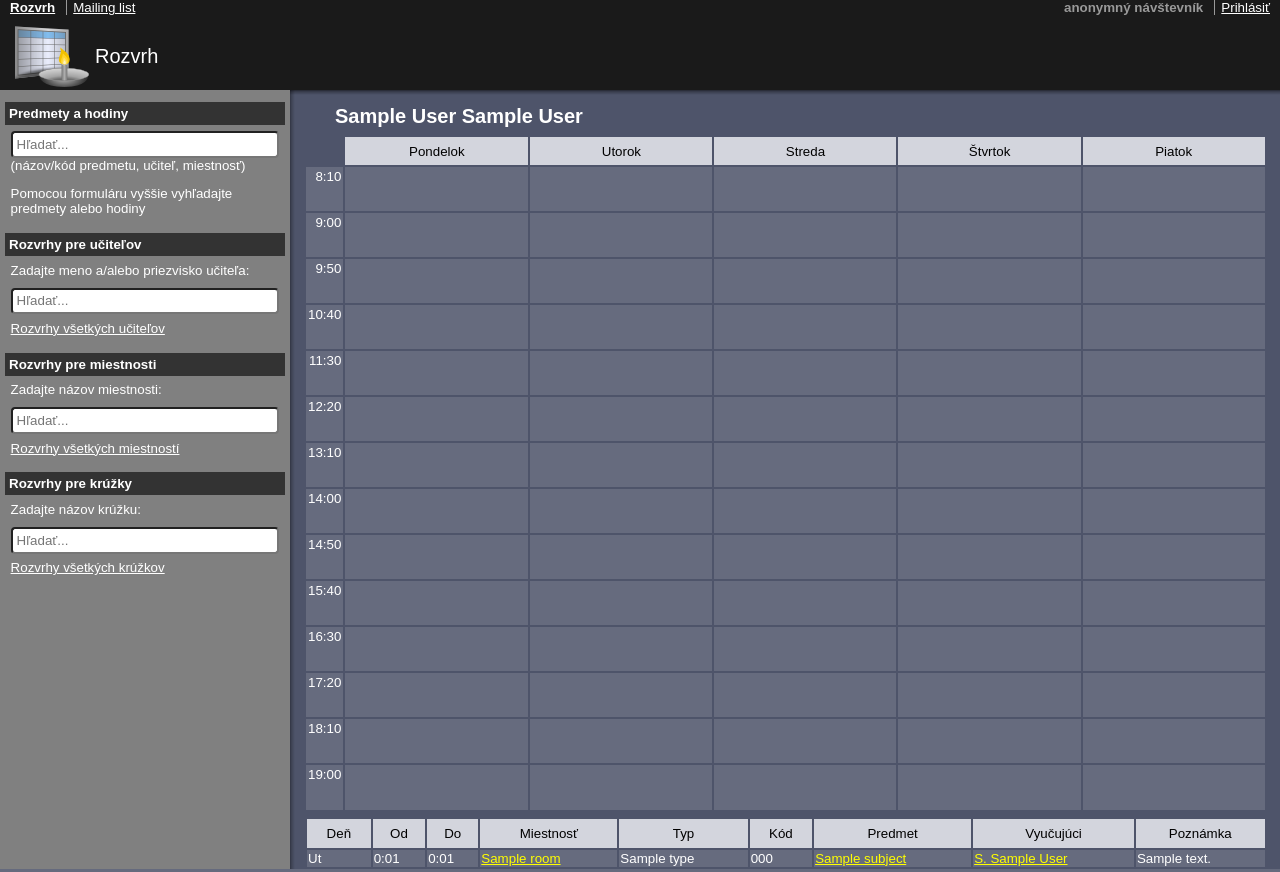
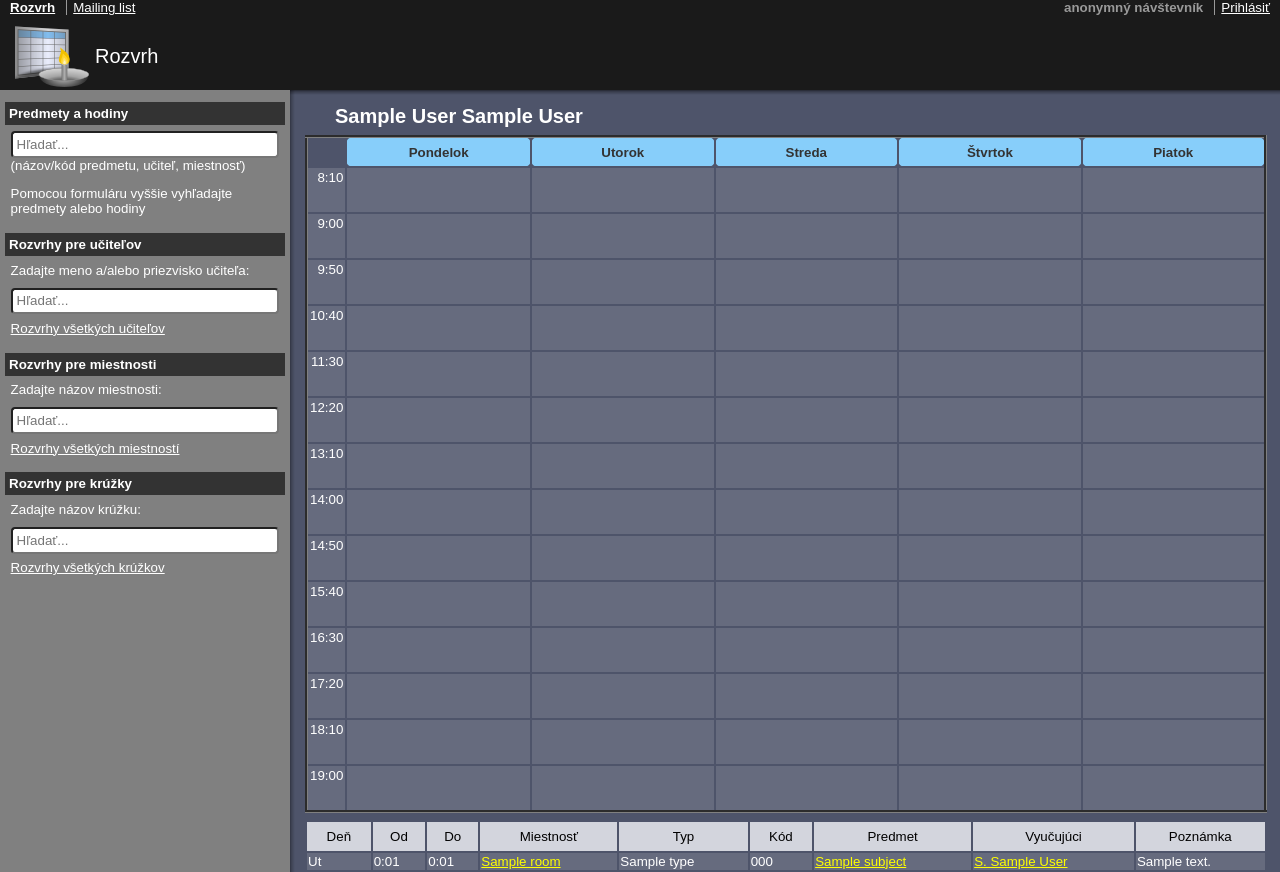
Before and after one commit to danshaman05/candle2, a Flask app: a page that uses candle/templates/base.html in a window 1280 px wide. Run offline with Flask 2, Linux system fonts and the light colour scheme; tables that the repository leaves empty hold one stand-in row (values such as "Sample post"); parts of the project's set-up code (start-up, migrations or seed data) failed here and were passed over; some libraries are stand-ins or nearby versions.

Commit message:
CSS: timetable layout looks more modern
Added border-radius to lesson-cells, changed background-color of table header, and more...

```diff
--- a/candle/static/css/dark.css
+++ b/candle/static/css/dark.css
@@ -124,8 +124,8 @@ ul.vysledky_hladania li {
 }
 
 #rozvrh th {
-    background: #D3D5DD;
-    color: black;
+    background-color: lightskyblue;
+    color: #333333;
     border-color: #4E546A;
 }
 
--- a/candle/static/css/main.css
+++ b/candle/static/css/main.css
@@ -375,6 +375,7 @@ ul.vysledky_hladania li+li {
 #rozvrh {
     border-collapse: collapse;
     width: 100%;
+    border-style: groove;
 }
 
 #rozvrh tr.startTimeHeader {
@@ -383,9 +384,10 @@ ul.vysledky_hladania li+li {
 
 #rozvrh th {
     padding: 0.5em;
-    font-weight: normal;
+    font-weight: bold;
     width: 20%;
     border: 2px solid;
+    border-radius: 7px;
 }
 
 #rozvrh td {
@@ -429,6 +431,7 @@ ul.vysledky_hladania li+li {
     text-align: center;
     padding: 2px;
     border: 2px solid;
+    border-radius: 8px;
 }
 
 #rozvrh th.zaciatok {
```
